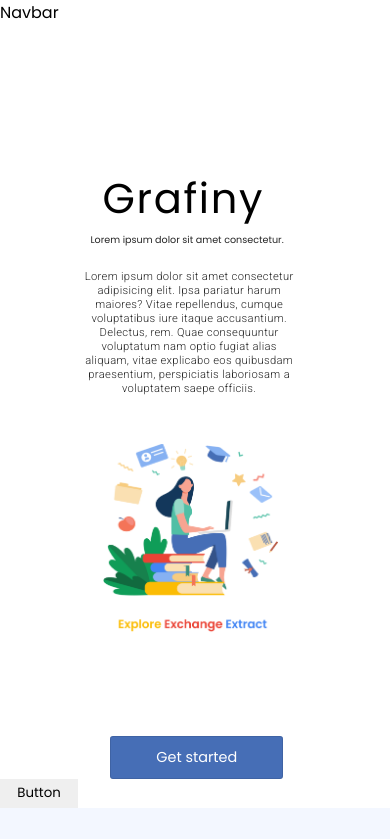
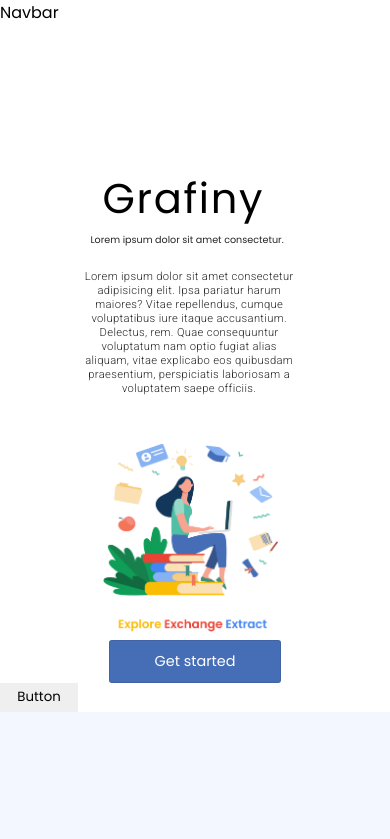
Before and after one commit to gdsc-nits-org/grafiny-client, a React (Vite) app: page / in a window 390 px wide. Shown: the top 839 px of the page. Built offline with nearby package versions, Linux system fonts and the light colour scheme.

Commit message:
development changes

```diff
--- a/src/Components/Landing/Landing.module.scss
+++ b/src/Components/Landing/Landing.module.scss
@@ -184,7 +184,7 @@
 
   .buttonLand {
     .btn {
-      margin-left: 6.9rem;
+      margin: auto;
       height: 0.4em;
       max-width: 100%;
 
```
